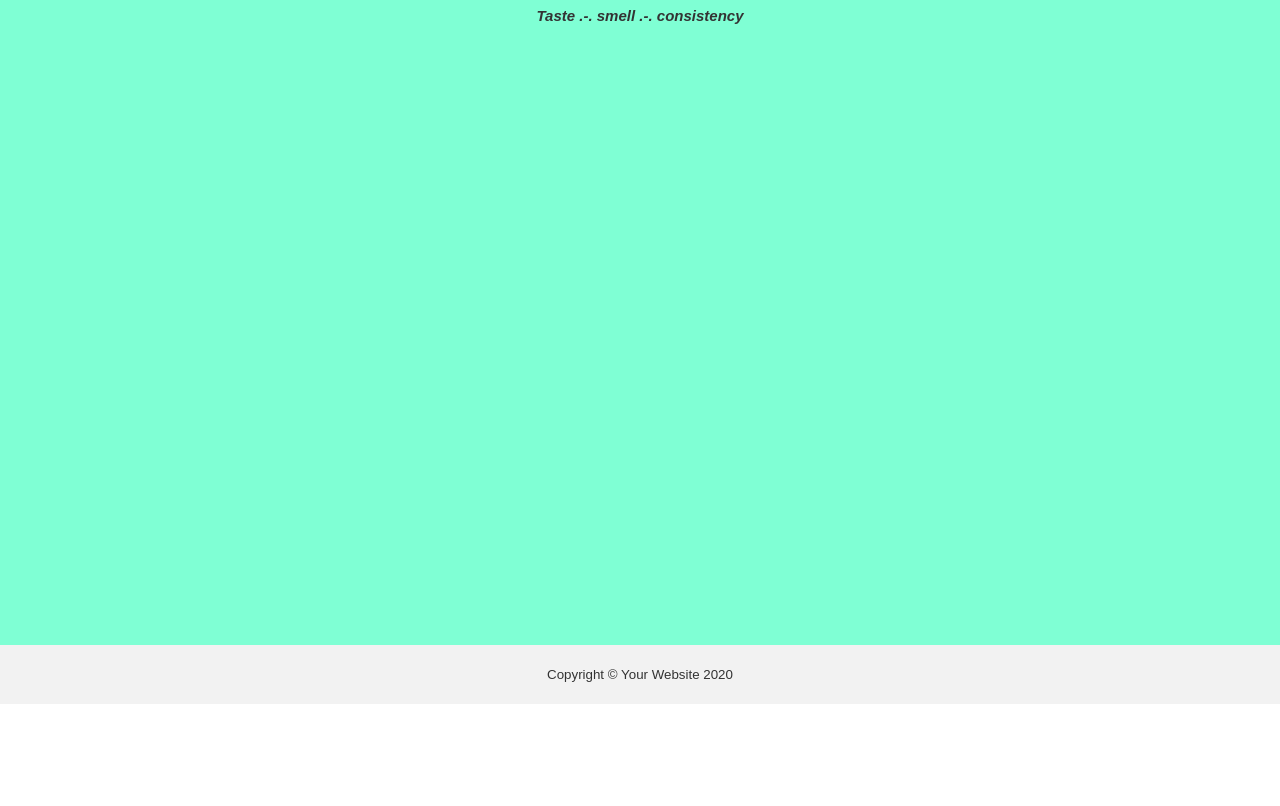
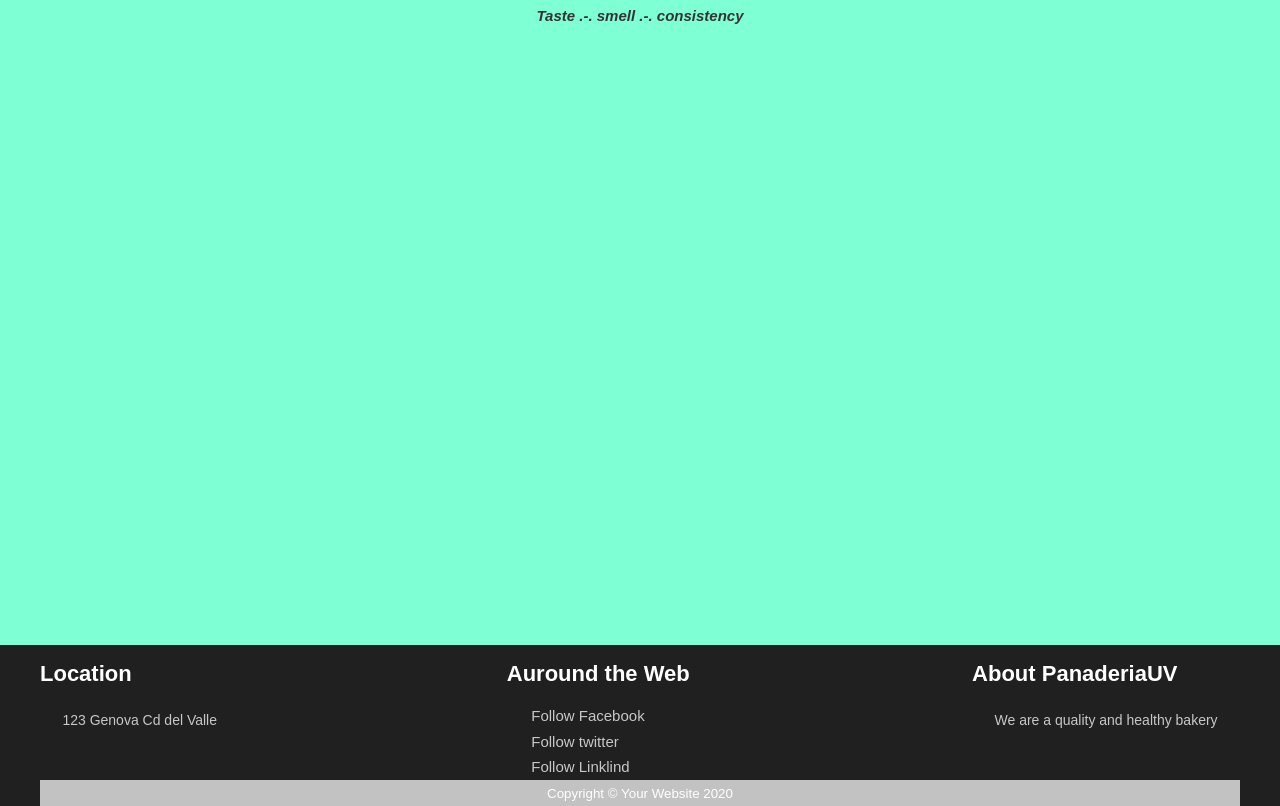
Before and after one commit to RodrigoSerrano23/Landing-Page---Practice, a website: page index.html in a window 1280 px wide. Shown: the part 347-1153 px from the top of the page. Before the commit the page ends 1051 px from the top, so only its background shows below. Drawn offline with nearby package versions, Linux system fonts and the light colour scheme.

Commit message:
pie de pagina-jrserrano

```diff
--- a/index.html
+++ b/index.html
@@ -35,10 +35,40 @@
         </div>
       <!-- FIN SECCIÓN -->
 
-        <footer class="footer">
-            <div class="container">
-                <small>Copyright &copy; Your Website 2020</small>
+        <footer>
+            <div class="container-footer-all">
+                <div class="container-body">
+                    <div class="column1">
+                        <h1>Location</h1>
+                        <p>123 Genova Cd del Valle</p>
+                    </div>
+                    <div class="column2">
+                        <h1>Auround the Web</h1>
+
+                        <div class="row">
+                            <img src="">
+                            <label>Follow Facebook</label>
+                        </div>
+                        <div class="row">
+                            <img src="">
+                            <label>Follow twitter</label>
+                        </div>
+                        <div class="row">
+                            <img src="">
+                            <label>Follow Linklind</label>
+                        </div>
+                    </div>
+                    <div class="column3">
+                        <h1>About PanaderiaUV</h1>
+                        <p>We are a quality and healthy bakery</p>
+                    </div>
+                </div>
+
+                <div class="container-footer">
+                    <small>Copyright &copy; Your Website 2020</small>
+                </div>
             </div>
+
         </footer>
 
         <script src="https://code.jquery.com/jquery-3.4.1.min.js"></script>
--- a/public/css/page.css
+++ b/public/css/page.css
@@ -10,6 +10,7 @@ h1 {
     font-size: 2rem;
     line-height: 1.3em;
 }
+
 p{
     margin: 1.6em;
 }
@@ -94,12 +95,71 @@ img{
     background: #333;
 }
 
-.footer{
-    background: #f2f2f2;
-    padding: 1rem 0;
+footer{
+    width: 100%;
+    background: #202020;
+    color: white;
+}
+
+.container-footer-all{
+    width: 100%;
+    max-width: 1200px;
+    margin: auto;
+}
+
+.container-body{
+    display: flex;
+    justify-content: space-between;
+}
+
+.column1{
+    max-width: 400px;
+}
+
+.column1 h1{
+    font-size: 22px;
+}
+
+.column1 p{
+    font-size: 14px;
+    color: #c7c7c7;
+    margin-top: 20px;
+}
+
+.column2{
+    max-width: 400px;
+}
+
+.column2 h1{
+    font-size: 22px;
+    margin-right: 15px;
+}
+
+.row label{
+    margin-top: 10px;
+    margin-left: 20px;
+    color: #c7c7c7;
+    font-size: 15px;
+}
+
+.column3{
+    max-width: 400px;
+}
+
+.column3 h1{
+    font-size: 22px;
+}
+
+.column3 p{
+    font-size: 14px;
+    color: #c7c7c7;
+    margin-top: 20px;
+}
+
+.container-footer{
+    background: #c2c2c2;
     text-align: center;
 }
-
 
 @media only screen and (max-width: 767px){
 
```
